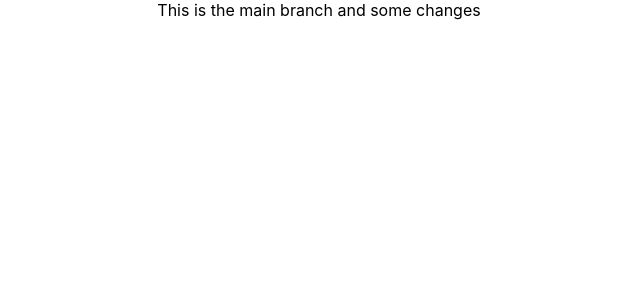
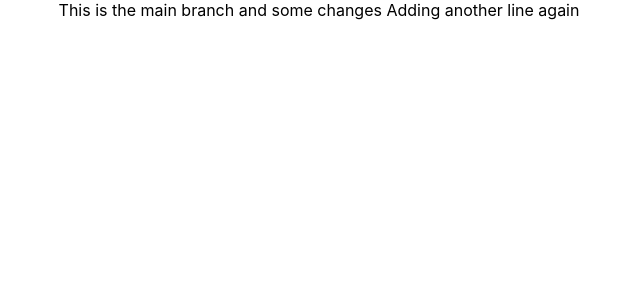
Before and after one commit to PathaAbhilaah/sample, a React (Create React App) app in the folder okayproject/: page / in a window 1280 px wide. Shown: the top 300 px of the page, without its empty margins (321-961 px from the left). Built offline with nearby package versions, Linux system fonts and the light colour scheme.

Commit message:
Update App.js

```diff
--- a/okayproject/src/App.js
+++ b/okayproject/src/App.js
@@ -6,7 +6,7 @@ function App() {
     <div className="App">
 
      This is the main branch and some changes
-
+     Adding another line again
 
 
     </div>
```
